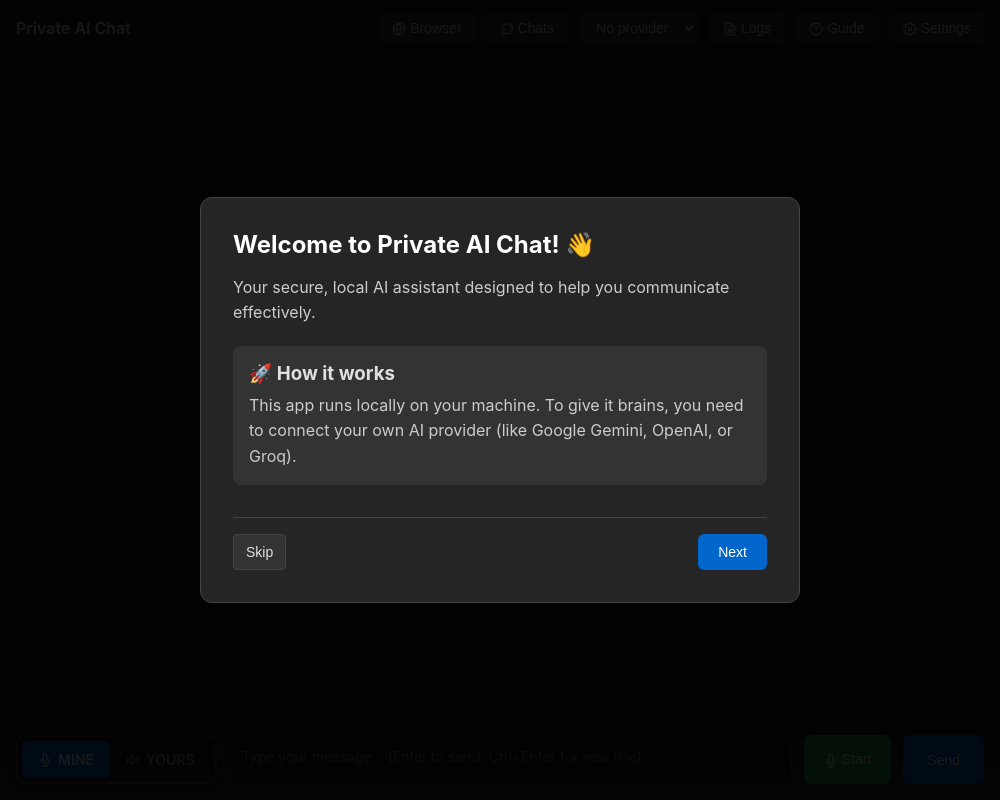
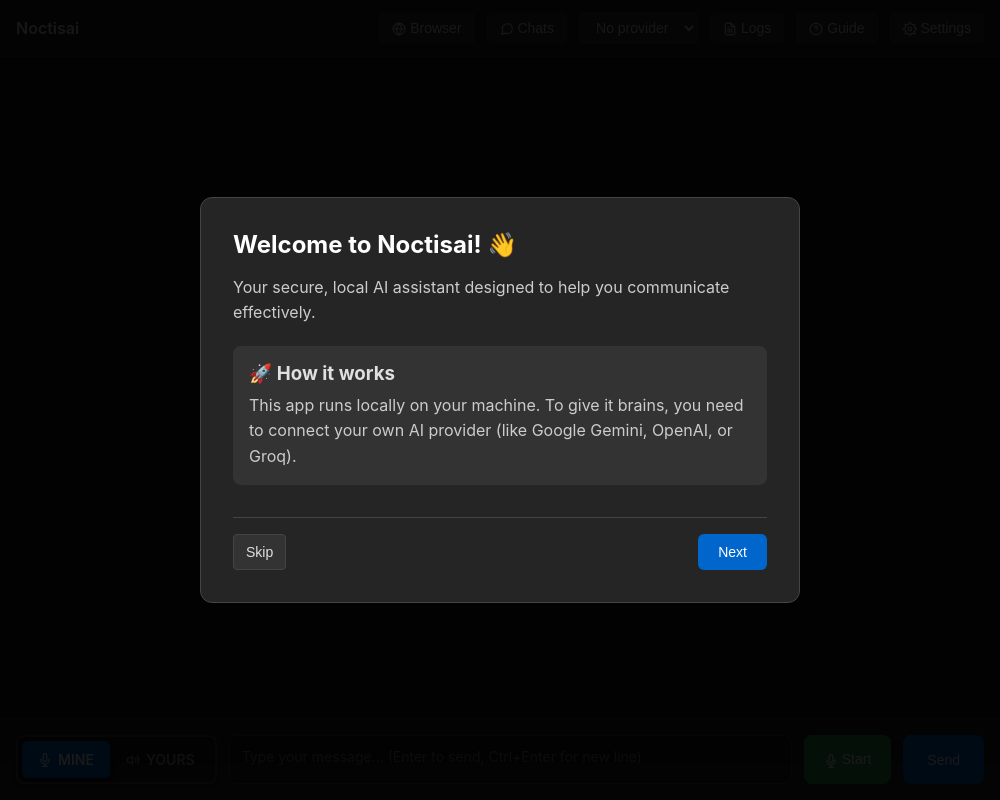
Before and after one commit to IsmailofficialGithub/interview-cracker, an Electron app: page src/index.html in a window 1000 px wide. Drawn offline with nearby package versions, Linux system fonts and the light colour scheme; no server answers.

Commit message:
feat: Implement initial chat UI and rebrand project from "Private AI Chat" to "Noctisai".

```diff
--- a/src/index.html
+++ b/src/index.html
@@ -6,7 +6,7 @@
   <meta name="viewport" content="width=device-width, initial-scale=1.0">
   <meta http-equiv="Content-Security-Policy"
     content="default-src 'self' https:; script-src 'self' 'unsafe-inline' https:; style-src 'self' 'unsafe-inline' https:; img-src 'self' data: https:; webview-src *; frame-src *;">
-  <title>Private AI Chat</title>
+  <title>Noctisai</title>
   <script src="https://unpkg.com/feather-icons"></script>
   <style>
     * {
@@ -1736,7 +1736,7 @@
 <body>
   <!-- Header -->
   <div class="header">
-    <div class="header-title">Private AI Chat</div>
+    <div class="header-title">Noctisai</div>
     <div class="header-controls">
       <button id="browser-button" class="settings-button" title="Open Browser">
         <i data-feather="globe" class="icon icon-small"></i> Browser
@@ -1780,7 +1780,7 @@
     <div class="onboarding-modal-content">
       <!-- Step 1 -->
       <div id="onboarding-step-1" class="onboarding-step active" data-step="1">
-        <h2>Welcome to Private AI Chat! 👋</h2>
+        <h2>Welcome to Noctisai! 👋</h2>
         <p>Your secure, local AI assistant designed to help you communicate effectively.</p>
         <div style="margin: 20px 0; background: #333; padding: 16px; border-radius: 8px;">
           <h3>🚀 How it works</h3>
```
Also changed, not shown: package.json (+4 -4 lines).
